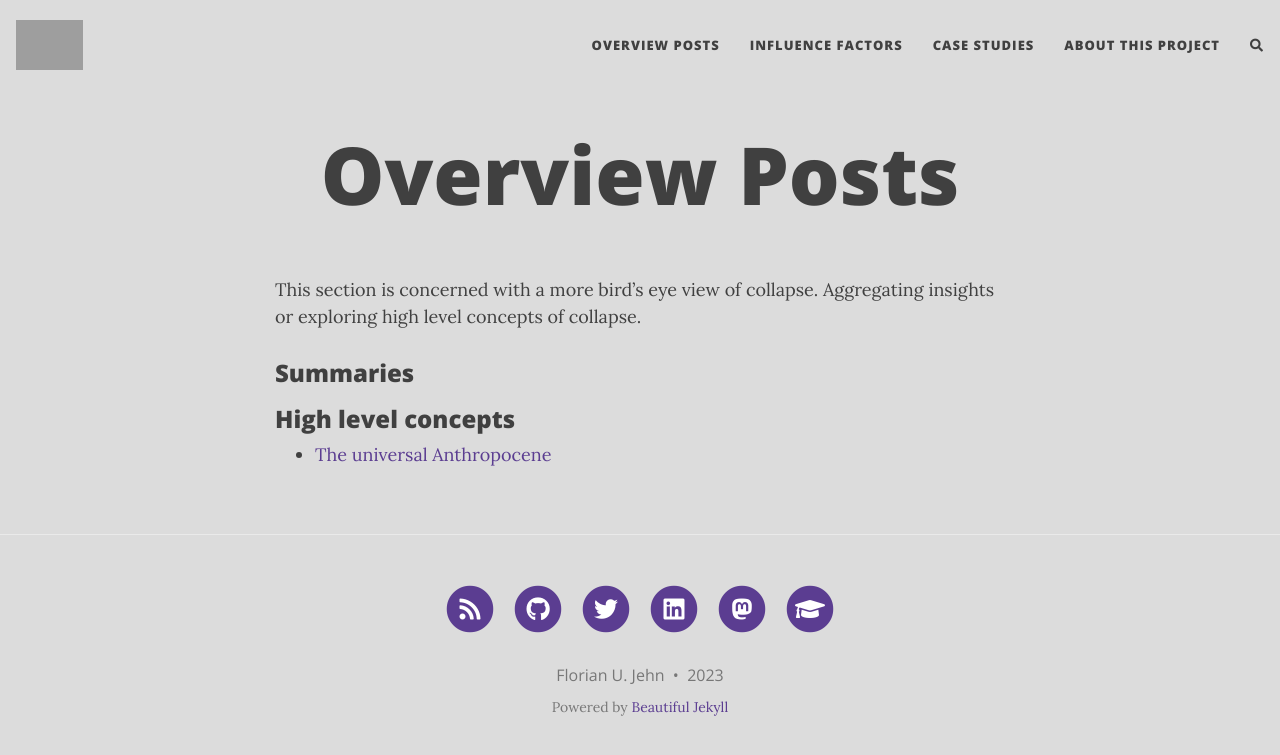
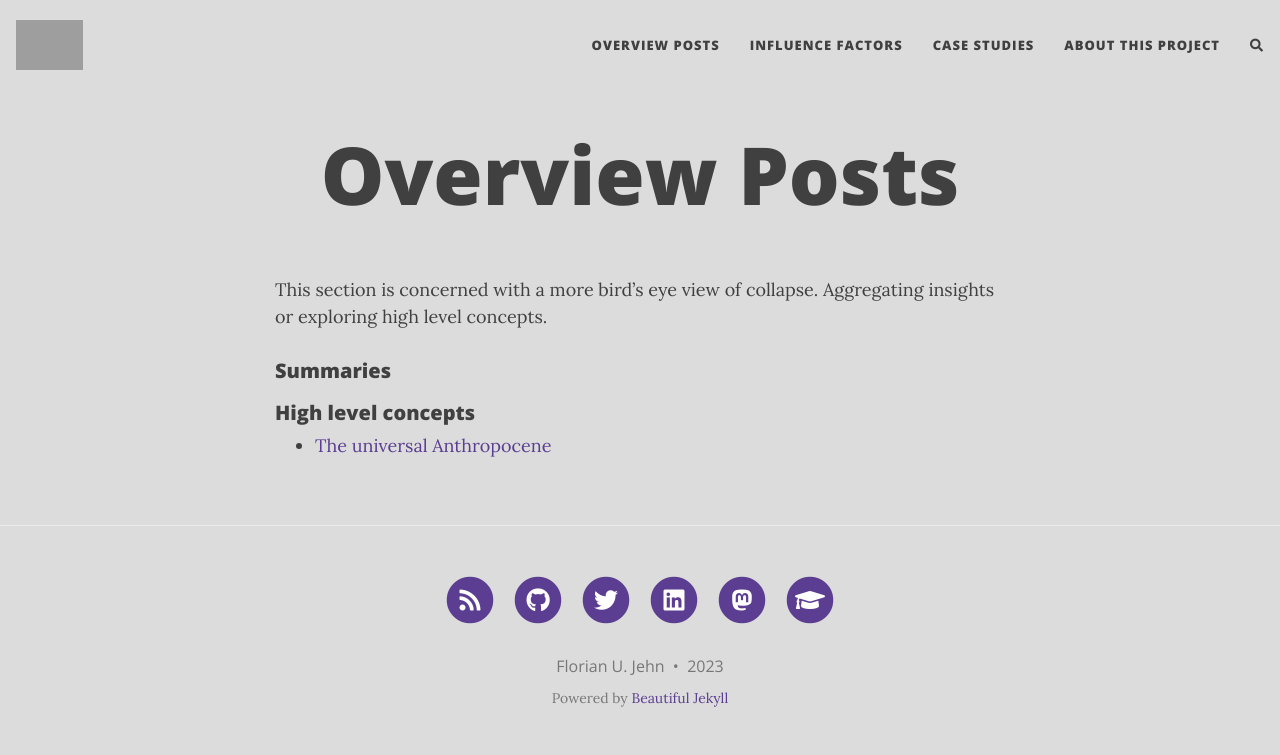
Before and after one commit to florianjehn/Societal_Collapse, a Jekyll site: the page built from overview.md, in a window 1280 px wide. Shown: the top 755 px of the page. Built offline with Jekyll 4.4.1, drawn with Linux system fonts in a browser that asks for light colours; nearby versions of some CDN libraries; comment, search, counter and statistics services are not loaded; grey boxes are pictures that could not be loaded.

Commit message:
Font size

```diff
--- a/assets/css/beautifuljekyll.css
+++ b/assets/css/beautifuljekyll.css
@@ -32,13 +32,13 @@
   line-height: 1.1;
 }
 h1 {
-  font-size: 2rem;
+  font-size: 1.5rem;
 }
 h2 {
-  font-size: 1.875rem;
+  font-size: 1.35rem;
 }
 h3 {
-  font-size: 1.5rem;
+  font-size: 1.25rem;
 }
 h4 {
   font-size: 1.125rem;
--- a/overview.md
+++ b/overview.md
@@ -3,7 +3,7 @@
 title: Overview Posts
 ---
 
-This section is concerned with a more bird's eye view of collapse. Aggregating insights or exploring high level concepts of collapse.
+This section is concerned with a more bird's eye view of collapse. Aggregating insights or exploring high level concepts.
 
 ### Summaries
 
```
